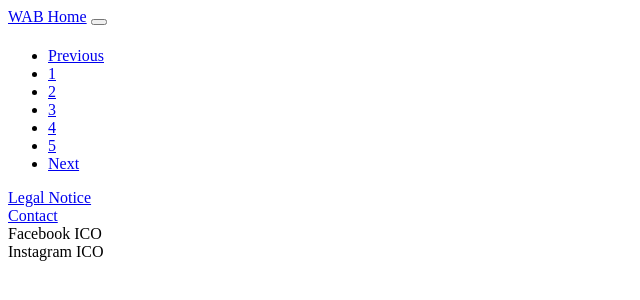
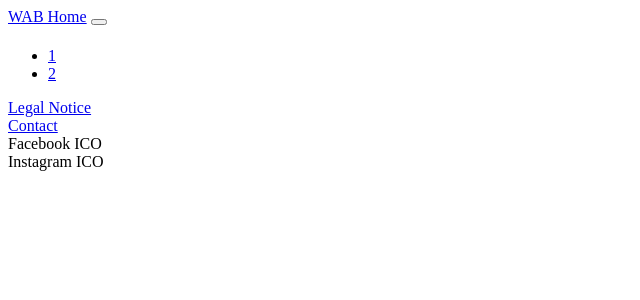
Before and after one commit to PHGL666/wab, a Symfony app: template templates/article/article.html.twig in a window 1280 px wide. Shown: the top 300 px of the page, without its empty margins (0-640 px from the left). Run offline with Twig, Linux system fonts and the light colour scheme; the template is opened without the code that fills it, so the values that code supplies are empty; some libraries are stand-ins or nearby versions.

Commit message:
lenght article + pagination OK

```diff
--- a/src/Entity/User.php
+++ b/src/Entity/User.php
@@ -173,4 +173,9 @@ class User implements UserInterface
         return $this;
     }
 
+    public function __toString()
+    {
+        return $this->getPseudo();
+    }
+
 }
--- a/templates/article/article.html.twig
+++ b/templates/article/article.html.twig
@@ -7,6 +7,8 @@
 
 	<h1>{{ title }}</h1>
 
+	<div class="row">
+		<div class="col-lg-4 col-md-6 col-sm-12">
 		<section class="article">
 			{% for article in articles %}
 				<article>
@@ -23,38 +25,21 @@
 				</article>
 			{% endfor %}
 
-<div class="container-fluid">
+
+
 	<div class="row">
 		<div class="col-md-12">
 			<nav class="pagination-sm">
 				<ul class="pagination">
-					<li class="page-item">
-						<a class="page-link" href="#">Previous</a>
-					</li>
-					<li class="page-item">
-						<a class="page-link" href="#">1</a>
-					</li>
-					<li class="page-item">
-						<a class="page-link" href="#">2</a>
-					</li>
-					<li class="page-item">
-						<a class="page-link" href="#">3</a>
-					</li>
-					<li class="page-item">
-						<a class="page-link" href="#">4</a>
-					</li>
-					<li class="page-item">
-						<a class="page-link" href="#">5</a>
-					</li>
-					<li class="page-item">
-						<a class="page-link" href="#">Next</a>
-					</li>
+					<li class="page-item"><a class="page-link" href="{{ path('article', { page: 1 }) }}">1</a></li>
+					<li class="page-item"><a class="page-link" href="{{ path('article', { page: 2 }) }}">2</a></li>
 				</ul>
 			</nav>
 		</div>
 	</div>
-</div>
+
 
 	</section>
-
+		</div>
+	</div>
 {% endblock %}
```
Also changed, not shown: src/Controller/ArticleController.php (+5 -5 lines), src/Controller/BuilderController.php (+39 -24 lines), src/Repository/ArticleRepository.php (+51 -0 lines), templates/builder/composer.html.twig (+16 -1 lines), templates/builder/select.html.twig (+9 -9 lines). Lines whose indentation alone changed are shown as unchanged.
